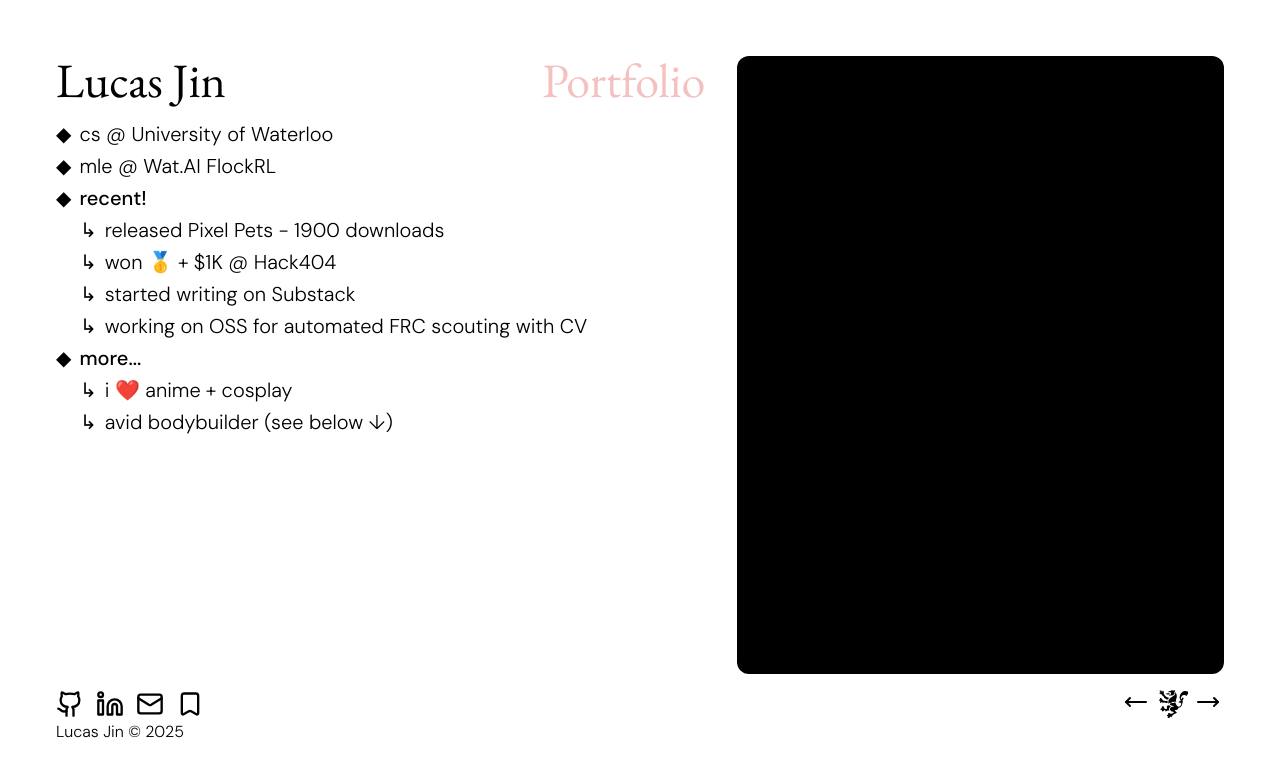
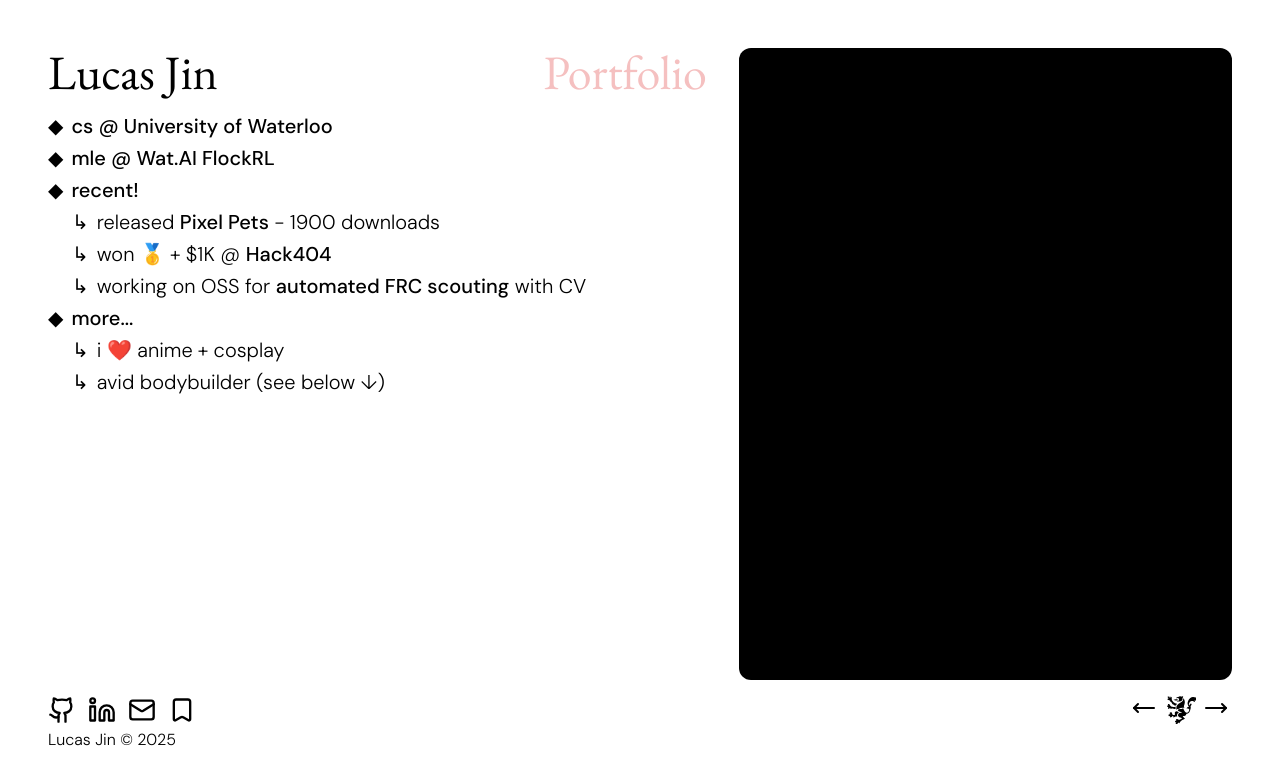
Before and after one commit to LucasHJin/portfolio-v2, a Next.js app: page / in a window 1280 px wide. Shown: the top 784 px of the page. Built offline with nearby package versions, Linux system fonts and the light colour scheme.

Commit message:
feat: highlight words with links

```diff
--- a/src/app/layout.tsx
+++ b/src/app/layout.tsx
@@ -22,7 +22,7 @@ export default function RootLayout({
 }>) {
   return (
     <html lang="en">
-      <body className={`${garamond.variable} ${dm.variable} h-full p-14 flex flex-col`}>
+      <body className={`${garamond.variable} ${dm.variable} h-full p-12 flex flex-col`}>
         <div className="flex-1">
           {children}
         </div>
--- a/src/app/page.tsx
+++ b/src/app/page.tsx
@@ -5,29 +5,66 @@ export default function Home() {
   return (
     <div className="h-full w-full flex flex-row flex-nowrap gap-8">
       <div className="flex-1 text-xl">
-        <Navbar currPage="home"/>
+        <Navbar currPage="home" />
         <ul className="space-y-1">
           <li className="before:content-['◆'] before:mr-2 before:transition-colors before:duration-300 hover:before:text-highlight">
-            cs @ University of Waterloo
+            <a
+              href="https://cs.uwaterloo.ca/"
+              target="_blank"
+              rel="noopener noreferrer"
+              className="relative after:absolute after:-bottom-1 after:left-0 after:h-0.5 after:w-0 after:bg-foreground after:transition-all after:duration-300 hover:after:w-full font-medium"
+            >
+              cs @ University of Waterloo
+            </a>
           </li>
           <li className="before:content-['◆'] before:mr-2 before:transition-colors before:duration-300 hover:before:text-highlight">
-            mle @ Wat.AI FlockRL
+            <a
+              href="https://watai.ca/"
+              target="_blank"
+              rel="noopener noreferrer"
+              className="relative after:absolute after:-bottom-1 after:left-0 after:h-0.5 after:w-0 after:bg-foreground after:transition-all after:duration-300 hover:after:w-full font-medium"
+            >
+              mle @ Wat.AI FlockRL
+            </a>
           </li>
           <li className="font-medium before:content-['◆'] before:mr-2 before:transition-colors before:duration-300 hover:before:text-highlight">
             recent!
           </li>
           <ul className="space-y-1 pl-6 mt-1">
             <li className="before:content-['↳'] before:mr-2 before:transition-colors before:duration-300 hover:before:text-highlight">
-              released Pixel Pets - 1900 downloads
+              released {' '}
+              <a
+                href="https://obsidian.md/plugins?id=pixel-pets"
+                target="_blank"
+                rel="noopener noreferrer"
+                className="relative after:absolute after:-bottom-1 after:left-0 after:h-0.5 after:w-0 after:bg-foreground after:transition-all after:duration-300 hover:after:w-full font-medium"
+              >
+                Pixel Pets
+              </a>
+              {' '} - 1900 downloads
             </li>
             <li className="before:content-['↳'] before:mr-2 before:transition-colors before:duration-300 hover:before:text-highlight">
-              won 🥇 + $1K @ Hack404
+              won 🥇 + $1K @ {' '}
+              <a
+                href="https://hack404.dev/"
+                target="_blank"
+                rel="noopener noreferrer"
+                className="relative after:absolute after:-bottom-1 after:left-0 after:h-0.5 after:w-0 after:bg-foreground after:transition-all after:duration-300 hover:after:w-full font-medium"
+              >
+                Hack404
+              </a>
             </li>
             <li className="before:content-['↳'] before:mr-2 before:transition-colors before:duration-300 hover:before:text-highlight">
-              started writing on Substack
-            </li>
-            <li className="before:content-['↳'] before:mr-2 before:transition-colors before:duration-300 hover:before:text-highlight">
-              working on OSS for automated FRC scouting with CV
+              working on OSS for {' '}
+              <a
+                href="https://github.com/LucasHJin/robotrack"
+                target="_blank"
+                rel="noopener noreferrer"
+                className="relative after:absolute after:-bottom-1 after:left-0 after:h-0.5 after:w-0 after:bg-foreground after:transition-all after:duration-300 hover:after:w-full font-medium"
+              >
+                automated FRC scouting
+              </a>
+              {' '} with CV
             </li>
           </ul>
           <li className="font-medium before:content-['◆'] before:mr-2 before:transition-colors before:duration-300 hover:before:text-highlight">
--- a/src/components/Footer.tsx
+++ b/src/components/Footer.tsx
@@ -13,7 +13,7 @@ import WebringIcon from "./icons/WebringIcon";
 export default function Footer() {
   return (
     <footer className="mt-4 flex flex-col">
-      <div className="flex justify-between mb-0.5">
+      <div className="flex justify-between mb-1">
         <nav className="flex gap-3 justify-start">
           <a
             href="https://github.com/LucasHJin"
```
